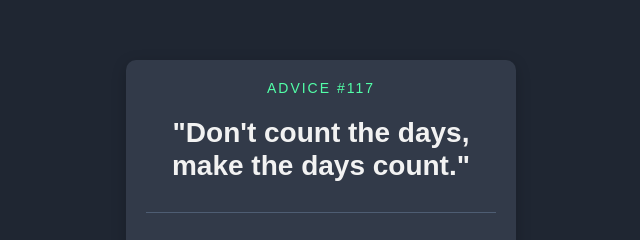
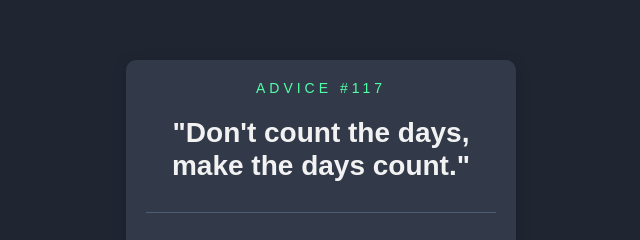
Before and after one commit to anasofiadm/advice-generator-app, a plain HTML site: page index.html in a window 1280 px wide. Shown: the part 229-469 px from the top of the page, 319-959 px from the left. Drawn offline with Linux system fonts and the light colour scheme.

Commit message:
Font fixed

```diff
--- a/index.html
+++ b/index.html
@@ -35,8 +35,9 @@
 
         .advice-number {
             margin-bottom: 20px;
-            letter-spacing: 2px;
+            letter-spacing: 4px;
             font-size: 14px;
+            font-weight: 500;
         }
 
         .advice-text {
```
